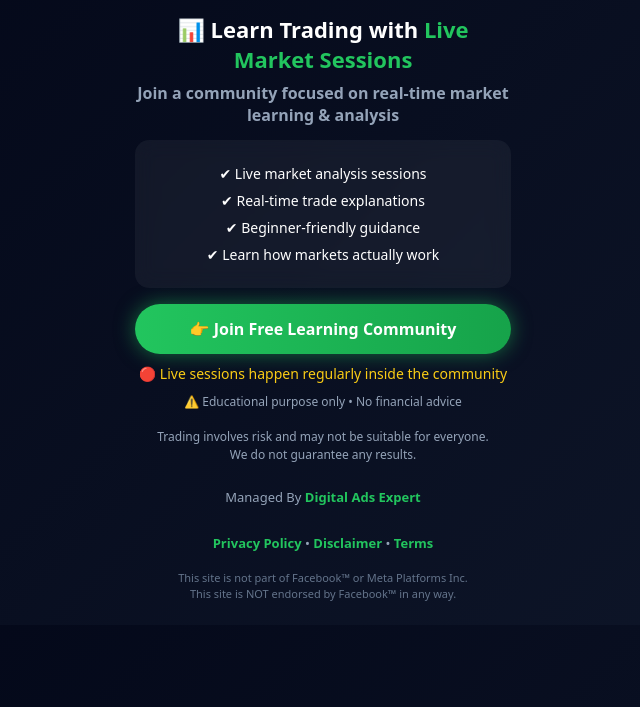
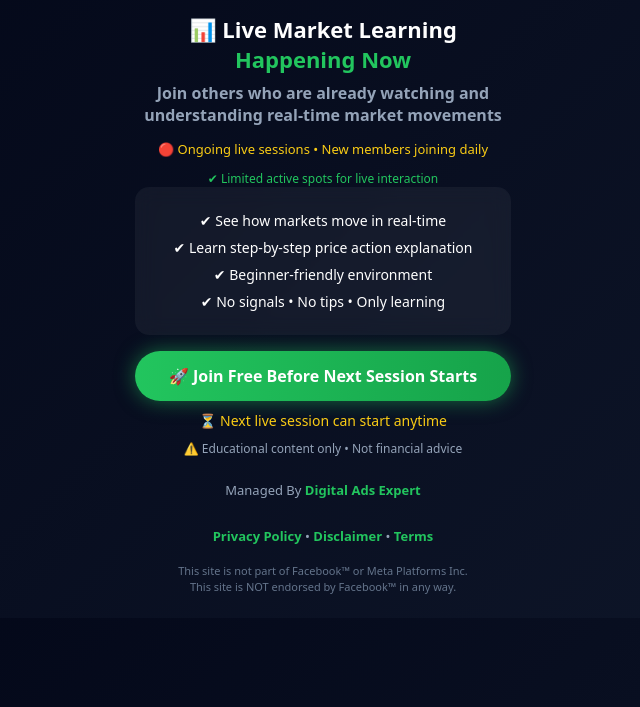
Before and after one commit to digitaladsexpert/prashantnew, a plain HTML site: page index.html in a window 1280 px wide. Shown: the part 93-800 px from the top of the page, without its empty margins (317-957 px from the left). Drawn offline with Linux system fonts and the light colour scheme.

Commit message:
Update index.html

```diff
--- a/index.html
+++ b/index.html
@@ -4,6 +4,7 @@
 <meta charset="utf-8" />
 <meta name="viewport" content="width=device-width,initial-scale=1" />
 
+<title>Live Market Learning</title>
 
 <style>
 *{margin:0;padding:0;box-sizing:border-box}
@@ -45,6 +46,12 @@ h1{
   font-weight:600;
 }
 
+.fomo{
+  font-size:13px;
+  color:#facc15;
+  margin-bottom:12px;
+}
+
 .card{
   background:rgba(255,255,255,0.05);
   padding:16px;
@@ -66,7 +73,7 @@ h1{
   font-weight:800;
   text-decoration:none;
   color:#fff;
-  margin-top:10px;
+  margin-top:12px;
   box-shadow:0 0 20px rgba(34,197,94,0.5);
   transition:0.3s;
 }
@@ -81,14 +88,8 @@ h1{
   color:#facc15;
 }
 
-.disclaimer{
-  font-size:12px;
-  color:#94a3b8;
-  margin-top:18px;
-  line-height:1.5;
-}
 
-/* FOOTER */
+
 .footer-links{
   margin-top:22px;
   font-size:13px;
@@ -124,13 +125,21 @@ n.queue=[];t=b.createElement(e);t.async=!0;
 t.src=v;s=b.getElementsByTagName(e)[0];
 s.parentNode.insertBefore(t,s)}(window, document,'script',
 'https://connect.facebook.net/en_US/fbevents.js');
+
 fbq('init', '955910607404353');
 fbq('track', 'PageView');
+
+/* TRACK BUTTON CLICK */
+function trackJoin(){
+  fbq('track','Lead');
+}
 </script>
-<noscript><img height="1" width="1" style="display:none"
-src="https://www.facebook.com/tr?id=955910607404353&ev=PageView&noscript=1"
-/></noscript>
-<!-- End Meta Pixel Code -->
+
+<noscript>
+<img height="1" width="1" style="display:none"
+src="https://www.facebook.com/tr?id=955910607404353&ev=PageView&noscript=1"/>
+</noscript>
+<!-- End Meta Pixel -->
 
 </head>
 
@@ -142,35 +151,42 @@ src="https://www.facebook.com/tr?id=955910607404353&ev=PageView&noscript=1"
     <img src="https://ttm.adzinox.in/wp-content/uploads/2026/03/photo_2026-03-25-00.12.17.jpeg" alt="logo">
   </div>
 
-  <h1>📊 Learn Trading with <span class="highlight">Live Market Sessions</span></h1>
+  <h1>📊 Live Market Learning <span class="highlight">Happening Now</span></h1>
 
   <div class="sub">
-    Join a community focused on real-time market learning & analysis
+    Join others who are already watching and understanding real-time market movements
+  </div>
+
+  <!-- FOMO LINE -->
+  <div class="fomo">
+    🔴 Ongoing live sessions • New members joining daily
+  </div>
+
+  <!-- EXTRA FOMO -->
+  <div style="font-size:12px;color:#22c55e;">
+    ✔ Limited active spots for live interaction
   </div>
 
   <div class="card">
-    <div class="point">✔ Live market analysis sessions</div>
-    <div class="point">✔ Real-time trade explanations</div>
-    <div class="point">✔ Beginner-friendly guidance</div>
-    <div class="point">✔ Learn how markets actually work</div>
+    <div class="point">✔ See how markets move in real-time</div>
+    <div class="point">✔ Learn step-by-step price action explanation</div>
+    <div class="point">✔ Beginner-friendly environment</div>
+    <div class="point">✔ No signals • No tips • Only learning</div>
   </div>
 
-  <a class="btn" href="https://t.me/+oqtgrZKYk74yMjY1" target="_blank">
-    👉 Join Free Learning Community
+  <a class="btn" href="https://t.me/+oqtgrZKYk74yMjY1" target="_blank" onclick="trackJoin()">
+    🚀 Join Free Before Next Session Starts
   </a>
 
   <div class="live">
-    🔴 Live sessions happen regularly inside the community
+    ⏳ Next live session can start anytime
   </div>
 
   <p style="font-size:12px;color:#94a3b8;margin-top:10px;">
-    ⚠️ Educational purpose only • No financial advice
+    ⚠️ Educational content only • Not financial advice
   </p>
 
-  <div class="disclaimer">
-    Trading involves risk and may not be suitable for everyone.<br>
-    We do not guarantee any results.
-  </div>
+
 
   <!-- FOOTER -->
   <div class="footer-links">
```
